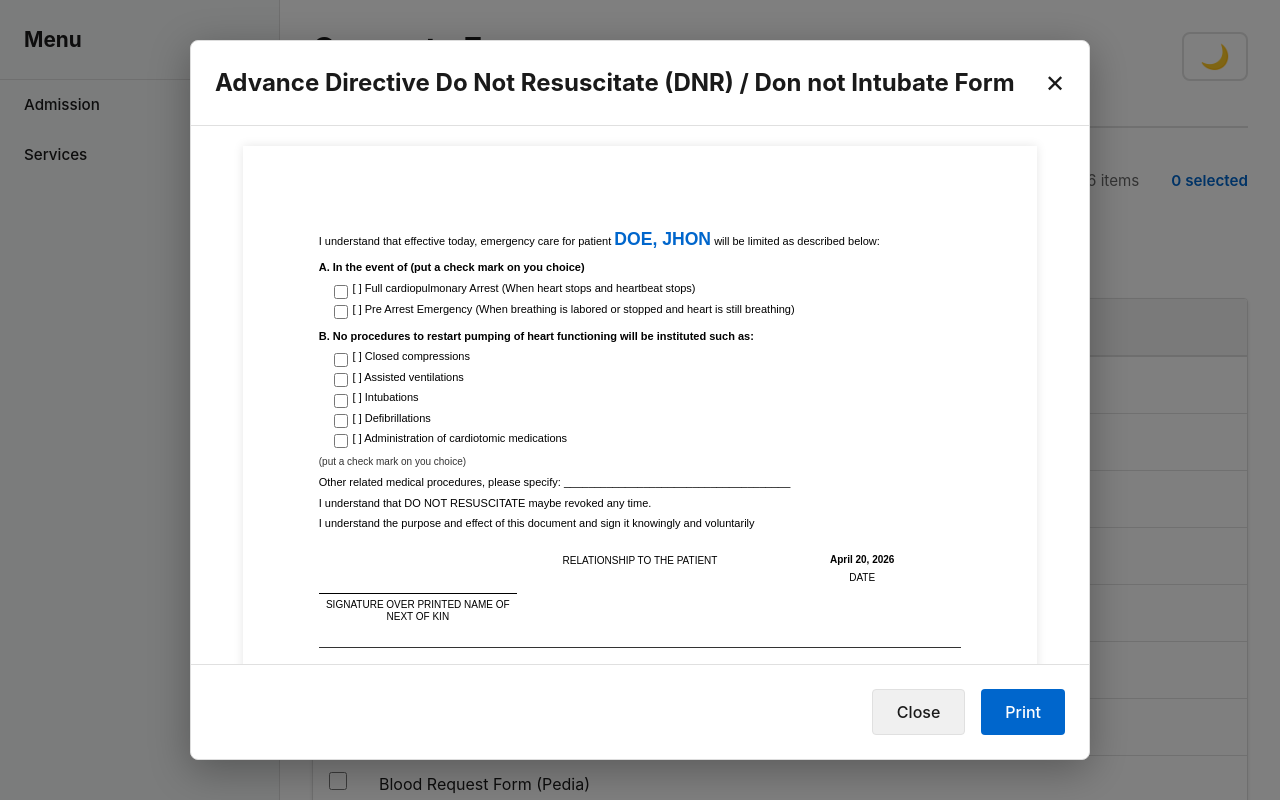
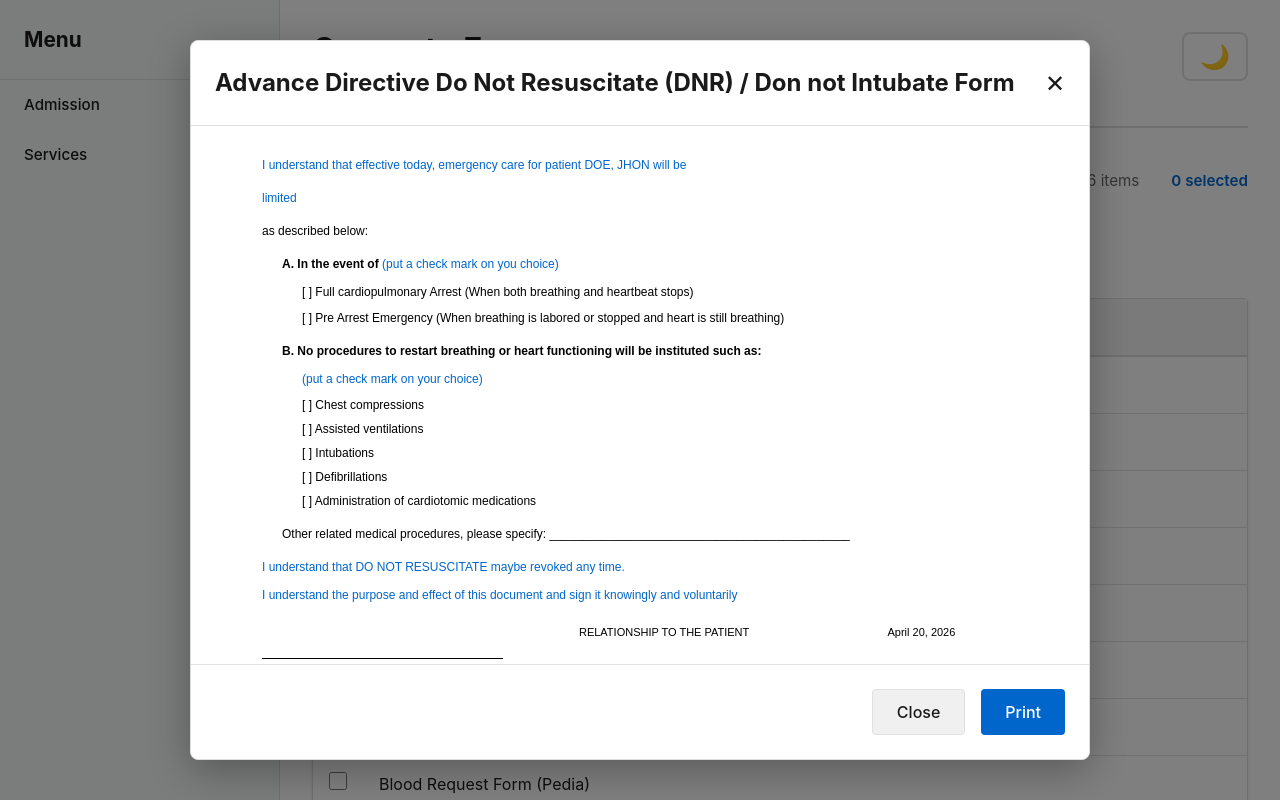
Before and after one commit to Catalyst-Nexus/ihomis_forms, a React (Vite) app in the folder ihomis_forms/: page / in a window 1280 px wide. Both pictures are taken after a click on the element 780 px from the left and 385 px from the top of the page. Built offline with nearby package versions, Linux system fonts and the light colour scheme.

Commit message:
style: test modal form for DNRF

```diff
--- a/ihomis_forms/src/DNRForm.jsx
+++ b/ihomis_forms/src/DNRForm.jsx
@@ -1,136 +1,132 @@
-import './DNRForm.css';
-
-export default function DNRForm({ patientName = 'DOE, JHON' }) {
+export default function DNRForm({ patientName = 'GARILLOS , JUDITH ALCAZAREN' }) {
   return (
-    <div className="dnr-form">
-      <div className="form-section">
-        <p className="form-text">
-          I understand that effective today, emergency care for patient <span className="patient-name">{patientName}</span> will be
-          limited as described below:
-        </p>
-
-        <div className="form-subsection">
-          <p className="subsection-title">A. In the event of (put a check mark on you choice)</p>
-          <div className="checkbox-group">
-            <div className="checkbox-item">
-              <input type="checkbox" id="fullCardio" />
-              <label htmlFor="fullCardio">
-                [ ] Full cardiopulmonary Arrest (When heart stops and heartbeat stops)
-              </label>
-            </div>
-            <div className="checkbox-item">
-              <input type="checkbox" id="preArrest" />
-              <label htmlFor="preArrest">
-                [ ] Pre Arrest Emergency (When breathing is labored or stopped and heart is still breathing)
-              </label>
-            </div>
-          </div>
-        </div>
-
-        <div className="form-subsection">
-          <p className="subsection-title">B. No procedures to restart pumping of heart functioning will be instituted such as:</p>
-          <div className="checkbox-group">
-            <div className="checkbox-item">
-              <input type="checkbox" id="closed" />
-              <label htmlFor="closed">[ ] Closed compressions</label>
-            </div>
-            <div className="checkbox-item">
-              <input type="checkbox" id="assisted" />
-              <label htmlFor="assisted">[ ] Assisted ventilations</label>
-            </div>
-            <div className="checkbox-item">
-              <input type="checkbox" id="intubations" />
-              <label htmlFor="intubations">[ ] Intubations</label>
-            </div>
-            <div className="checkbox-item">
-              <input type="checkbox" id="defibrillations" />
-              <label htmlFor="defibrillations">[ ] Defibrillations</label>
-            </div>
-            <div className="checkbox-item">
-              <input type="checkbox" id="cardiotomic" />
-              <label htmlFor="cardiotomic">[ ] Administration of cardiotomic medications</label>
-            </div>
-          </div>
-          <p className="form-text-small">(put a check mark on you choice)</p>
-        </div>
-
-        <p className="form-text">
-          Other related medical procedures, please specify: _____________________________________
-        </p>
-        <p className="form-text">
-          I understand that DO NOT RESUSCITATE maybe revoked any time.
-        </p>
-        <p className="form-text">
-          I understand the purpose and effect of this document and sign it knowingly and voluntarily
-        </p>
+    <div style={{ fontFamily: 'Arial, sans-serif', fontSize: '12px', lineHeight: '1.5', padding: '30px', maxWidth: '8.5in', margin: '0 auto', whiteSpace: 'pre-wrap', wordWrap: 'break-word' }}>
+      <div style={{ marginBottom: '15px' }}>
+        <span style={{ color: '#0066cc' }}>I understand that effective today, emergency care for patient {patientName} will be</span>
+      </div>
+      <div style={{ marginBottom: '15px' }}>
+        <span style={{ color: '#0066cc' }}>limited</span>
+      </div>
+      <div style={{ marginBottom: '15px' }}>
+        as described below:
       </div>
 
-      <div className="signature-section">
-        <div className="signature-row">
-          <div className="signature-box">
-            <div className="line"></div>
-            <p className="signature-label">SIGNATURE OVER PRINTED NAME OF NEXT OF KIN</p>
+      <div style={{ marginBottom: '10px', marginLeft: '20px' }}>
+        <strong>A. In the event of</strong> <span style={{ color: '#0066cc' }}>(put a check mark on you choice)</span>
+      </div>
+      <div style={{ marginBottom: '8px', marginLeft: '40px' }}>
+        [ ] Full cardiopulmonary Arrest (When both breathing and heartbeat stops)
+      </div>
+      <div style={{ marginBottom: '15px', marginLeft: '40px' }}>
+        [ ] Pre Arrest Emergency (When breathing is labored or stopped and heart is still breathing)
+      </div>
+
+      <div style={{ marginBottom: '10px', marginLeft: '20px' }}>
+        <strong>B. No procedures to restart breathing or heart functioning will be instituted such as:</strong>
+      </div>
+      <div style={{ marginBottom: '8px', marginLeft: '40px', color: '#0066cc' }}>
+        (put a check mark on your choice)
+      </div>
+      <div style={{ marginBottom: '6px', marginLeft: '40px' }}>
+        [ ] Chest compressions
+      </div>
+      <div style={{ marginBottom: '6px', marginLeft: '40px' }}>
+        [ ] Assisted ventilations
+      </div>
+      <div style={{ marginBottom: '6px', marginLeft: '40px' }}>
+        [ ] Intubations
+      </div>
+      <div style={{ marginBottom: '6px', marginLeft: '40px' }}>
+        [ ] Defibrillations
+      </div>
+      <div style={{ marginBottom: '15px', marginLeft: '40px' }}>
+        [ ] Administration of cardiotomic medications
+      </div>
+
+      <div style={{ marginBottom: '15px', marginLeft: '20px' }}>
+        Other related medical procedures, please specify: _____________________________________________
+      </div>
+
+      <div style={{ marginBottom: '10px', color: '#0066cc' }}>
+        I understand that DO NOT RESUSCITATE maybe revoked any time.
+      </div>
+
+      <div style={{ marginBottom: '20px', color: '#0066cc' }}>
+        I understand the purpose and effect of this document and sign it knowingly and voluntarily
+      </div>
+
+      <div style={{ marginBottom: '30px', display: 'flex', justifyContent: 'space-between', gap: '40px' }}>
+        <div style={{ flex: 1, textAlign: 'center' }}>
+          <div style={{ borderBottom: '1px solid black', height: '35px', marginBottom: '5px' }}></div>
+          <div style={{ fontSize: '11px', lineHeight: '1.3' }}>SIGNATURE OVER PRINTED NAME OF NEXT OF<br/>KIN</div>
+        </div>
+        <div style={{ flex: 1, textAlign: 'center' }}>
+          <div style={{ fontSize: '11px' }}>RELATIONSHIP TO THE PATIENT</div>
+        </div>
+        <div style={{ flex: 0.8, textAlign: 'center' }}>
+          <div style={{ fontSize: '11px', marginBottom: '30px' }}>April 20, 2026</div>
+          <div style={{ fontSize: '11px' }}>DATE</div>
+        </div>
+      </div>
+
+      <div style={{ borderTop: '1px solid black', borderBottom: '1px solid black', padding: '15px 0', marginBottom: '20px' }}>
+        <div style={{ marginBottom: '15px', fontWeight: 'bold' }}>WITNESS:</div>
+        <div style={{ borderBottom: '1px solid black', height: '20px', marginBottom: '20px' }}></div>
+        <div style={{ display: 'flex', justifyContent: 'space-between', gap: '40px', marginTop: '20px' }}>
+          <div style={{ flex: 1, textAlign: 'center' }}>
+            <div style={{ borderBottom: '1px solid black', height: '20px', marginBottom: '5px' }}></div>
+            <div style={{ fontSize: '11px' }}>WITNESS SIGNATURE OVER PRINTED NAME</div>
           </div>
-          <div className="signature-box">
-            <p className="signature-label">RELATIONSHIP TO THE PATIENT</p>
-          </div>
-          <div className="signature-box">
-            <p className="date-display">April 20, 2026</p>
-            <p className="signature-label">DATE</p>
+          <div style={{ flex: 0.8, textAlign: 'center' }}>
+            <div style={{ fontSize: '11px', marginBottom: '20px' }}>April 20, 2026</div>
+            <div style={{ fontSize: '11px' }}>DATE</div>
           </div>
         </div>
       </div>
 
-      <div className="witness-section">
-        <p className="witness-title">WITNESS:</p>
-        <div className="witness-row">
-          <div className="line"></div>
+      <div style={{ textAlign: 'center', marginBottom: '15px', fontWeight: 'bold', fontSize: '13px' }}>
+        REVOCATION
+      </div>
+
+      <div style={{ color: '#0066cc', marginBottom: '20px' }}>
+        I hereby revoke the above DO NOT RESUSCITATE (DNR) / DO NOT INTUBATE request
+      </div>
+
+      <div style={{ marginBottom: '30px', display: 'flex', justifyContent: 'space-between', gap: '40px' }}>
+        <div style={{ flex: 1, textAlign: 'center' }}>
+          <div style={{ borderBottom: '1px solid black', height: '35px', marginBottom: '5px' }}></div>
+          <div style={{ fontSize: '11px', lineHeight: '1.3' }}>SIGNATURE OVER PRINTED NAME OF NEXT OF<br/>KIN</div>
         </div>
-        <p className="blank-line"></p>
-        <div className="witness-signature">
-          <div className="line"></div>
-          <p className="signature-label">WITNESS SIGNATURE OVER PRINTED NAME</p>
-          <p className="date-display">April 20, 2026</p>
-          <p className="signature-label">DATE</p>
+        <div style={{ flex: 1, textAlign: 'center' }}>
+          <div style={{ fontSize: '11px' }}>RELATIONSHIP TO THE PATIENT</div>
+        </div>
+        <div style={{ flex: 0.8, textAlign: 'center' }}>
+          <div style={{ fontSize: '11px', marginBottom: '30px' }}>April 20, 2026</div>
+          <div style={{ fontSize: '11px' }}>DATE</div>
         </div>
       </div>
 
-      <div className="revocation-section">
-        <h3 className="revocation-title">REVOCATION</h3>
-        <p className="form-text">
-          I hereby revoke the above DO NOT RESUSCITATE (DNR) / DO NOT INTUBATE request
-        </p>
-        <div className="signature-row">
-          <div className="signature-box">
-            <div className="line"></div>
-            <p className="signature-label">SIGNATURE OVER PRINTED NAME OF NEXT OF KIN</p>
-          </div>
-          <div className="signature-box">
-            <p className="signature-label">RELATIONSHIP TO THE PATIENT</p>
-          </div>
-          <div className="signature-box">
-            <p className="date-display">April 20, 2026</p>
-            <p className="signature-label">DATE</p>
-          </div>
+      <div style={{ borderLeft: '1px solid black', paddingLeft: '15px', marginBottom: '15px', fontSize: '11px' }}>
+        <div style={{ marginBottom: '8px', color: '#0066cc' }}>
+          <strong>Note:</strong>
+        </div>
+        <div style={{ marginBottom: '8px' }}>
+          In case the patient is incapable of giving consent for healthcare decision and third party consent is required, the following persons, in the order of priority stated hereunder, may give consent as healthcare proxy:
+        </div>
+        <div style={{ marginLeft: '15px', marginBottom: '8px' }}>
+          <div>1. Spouse</div>
+          <div>2. Son or daughter of legal age</div>
+          <div>3. Parents</div>
+          <div>4. Brother or sister of legal age</div>
+          <div>5. Guardian</div>
+        </div>
+        <div>
+          (As cited in Republic Act No. 4226 otherwise known as Hospital Licensure Act)
         </div>
       </div>
 
-      <div className="note-section">
-        <p className="note-text">
-          <strong>Note:</strong> In case the patient is incapable of giving consent for healthcare decision and third party consent is required, the following persons, in the order of priority stated hereunder, may give consent as healthcare proxy:
-        </p>
-        <ol className="priority-list">
-          <li>Spouse</li>
-          <li>Son or daughter of legal age</li>
-          <li>Parents</li>
-          <li>Brother or sister of legal age</li>
-          <li>Guardian</li>
-        </ol>
-        <p className="form-text-small">(As per Republic Act No. 4226 otherwise known as Hospital Licensure Act)</p>
-      </div>
-
-      <div className="footer-text">
-        <p className="generated-by">Generated by: TCP T. TCP on 2026-04-20 03:18 pm</p>
+      <div style={{ textAlign: 'right', marginTop: '20px', fontSize: '10px', color: '#666' }}>
+        Generated by: TCP T. TCP on 2026-04-20 03:18 pm
       </div>
     </div>
   );
--- a/ihomis_forms/src/Modal.jsx
+++ b/ihomis_forms/src/Modal.jsx
@@ -1,10 +1,28 @@
+import { useRef } from 'react';
 import './Modal.css';
 
 export default function Modal({ isOpen, onClose, title, children }) {
+  const contentRef = useRef(null);
+
   if (!isOpen) return null;
 
   const handlePrint = () => {
+    // get or create a dedicated print container
+    let printContainer = document.getElementById('print-container');
+    if (!printContainer) {
+      printContainer = document.createElement('div');
+      printContainer.id = 'print-container';
+      printContainer.style.display = 'none';
+      document.body.appendChild(printContainer);
+    }
+
+    // clone only the modal content (DNRForm) into it
+    printContainer.innerHTML = contentRef.current.innerHTML;
+
     window.print();
+
+    // clean up after printing
+    printContainer.innerHTML = '';
   };
 
   return (
@@ -13,20 +31,17 @@ export default function Modal({ isOpen, onClose, title, children }) {
       <div className="modal">
         <div className="modal-header">
           <h2>{title}</h2>
-          <button className="modal-close" onClick={onClose} aria-label="Close modal">
-            ✕
-          </button>
+          <button className="modal-close" onClick={onClose}>✕</button>
         </div>
-        <div className="modal-content">
+
+        {/* attach ref here to capture only the form */}
+        <div className="modal-content" ref={contentRef}>
           {children}
         </div>
+
         <div className="modal-footer">
-          <button className="btn btn-secondary" onClick={onClose}>
-            Close
-          </button>
-          <button className="btn btn-primary" onClick={handlePrint}>
-            Print
-          </button>
+          <button className="btn btn-secondary" onClick={onClose}>Close</button>
+          <button className="btn btn-primary" onClick={handlePrint}>Print</button>
         </div>
       </div>
     </>
```
Also changed, not shown: ihomis_forms/src/Modal.css (+7 -20 lines).
